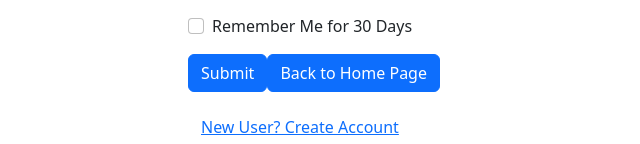
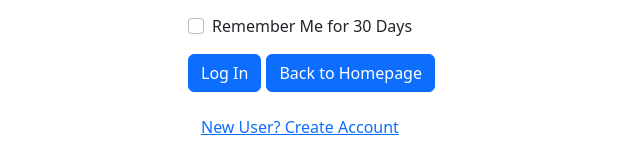
Before and after one commit to ShirleyWQQ/ECommerce-Shopping-Website, a React (Create React App) app in the folder client/: page /login in a window 1280 px wide. Shown: the part 374-518 px from the top of the page, without its empty margins (324-964 px from the left). Built offline with nearby package versions, Linux system fonts and the light colour scheme.

Commit message:
more styling

```diff
--- a/client/src/pages/user/LoginPage.js
+++ b/client/src/pages/user/LoginPage.js
@@ -54,11 +54,11 @@ function LoginPage() {
         </Form.Group>
         {loginFailed ?
           <Form.Text id="failed" className="text-danger">
-            Failed to Login
+            Failed to Login, wrong user name or password
           </Form.Text> : null}
-        <Form.Group className="mb-3" controlId="formBasicCheckbox">
-          <Button onClick={() => login()}>Submit</Button>
-          <Button onClick={() => navigate("/")}>Back to Home Page</Button>
+        <Form.Group style={{margin: "0" }}className="mb-3" controlId="formBasicCheckbox">
+          <Button style={{marginRight: "5px"}} onClick={() => login()}>Log In</Button>
+          <Button onClick={() => navigate("/")} >Back to Homepage</Button>
         </Form.Group>
         <Form.Group className="mb-3" controlId="newUserRegistration">
           <Button variant="link" onClick={() => navigate("/register")}>New User? Create Account</Button>
--- a/client/src/pages/user/RegisterPage.js
+++ b/client/src/pages/user/RegisterPage.js
@@ -57,7 +57,7 @@ function RegisterPage() {
         <Form.Group className="mb-3" controlId="formBasicCheckbox">
           <Form.Check type="checkbox" label="This account will be an admin account" onChange={handleCheckboxChange} />
         </Form.Group>
-        <Button onClick={() => register()}>
+        <Button style={{marginRight: "5px"}} onClick={() => register()}>
           Register
         </Button>
         <Button onClick={() => navigate("/")}>
```
